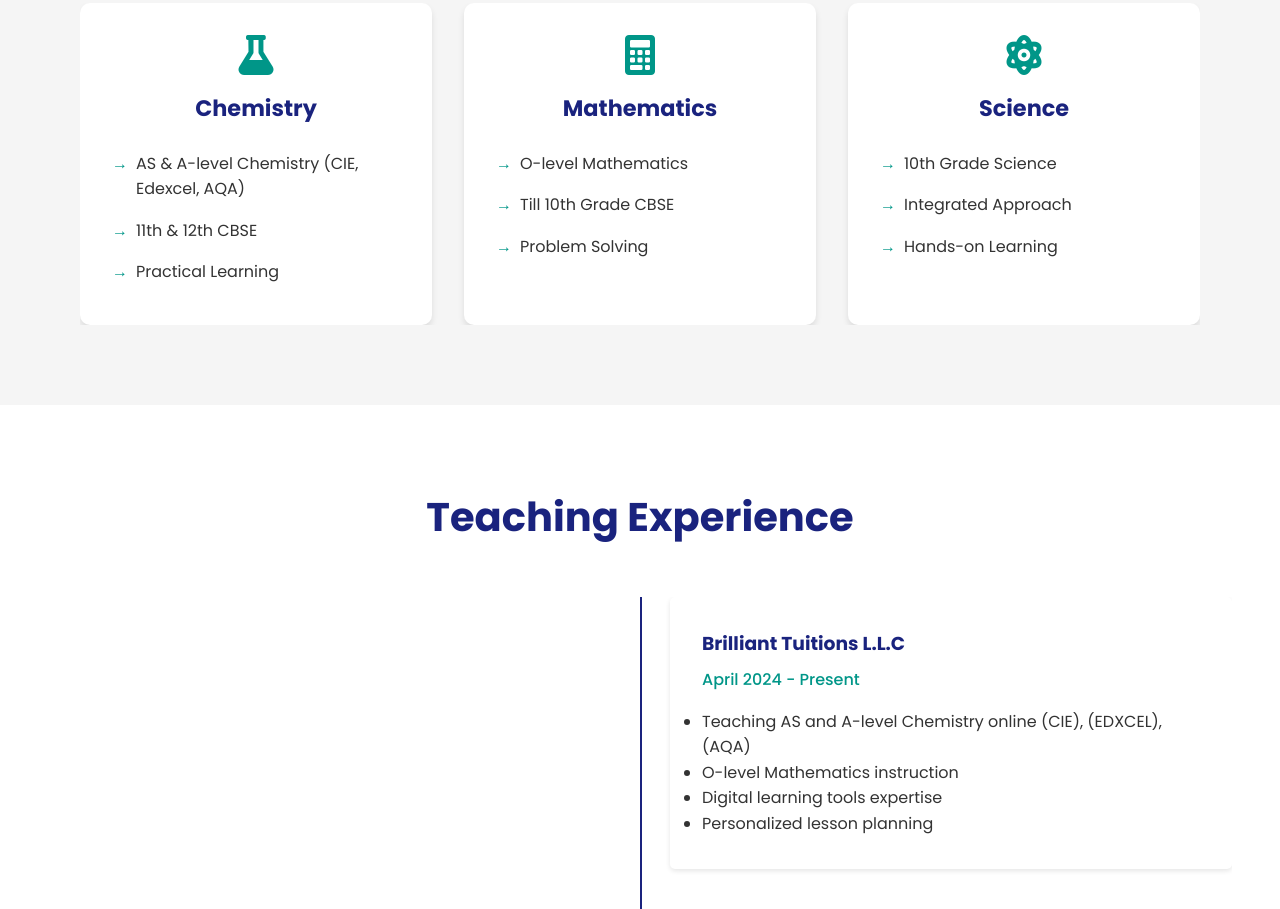
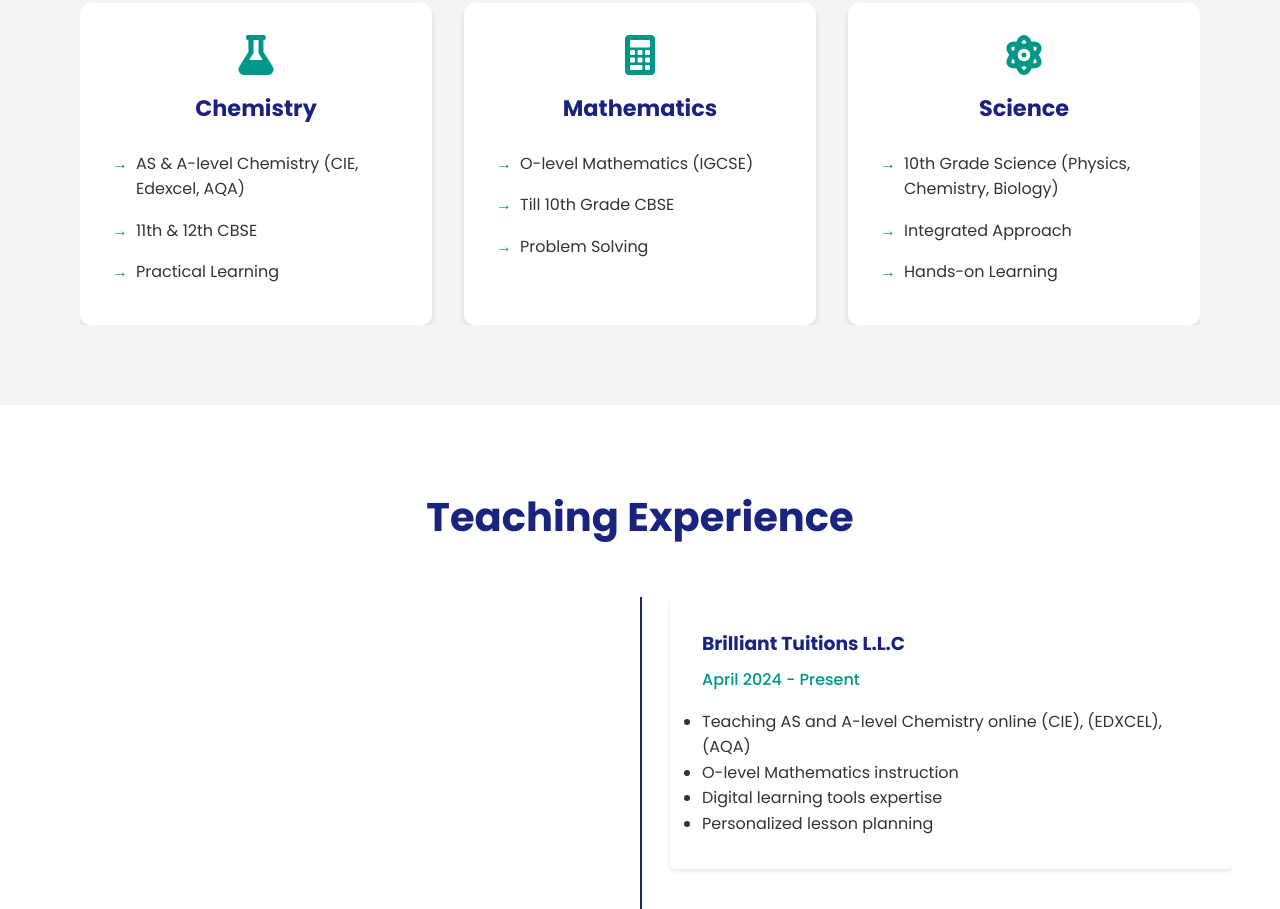
Before and after one commit to Aradhana-Rawat/Portfolio, a plain HTML site: page index.html in a window 1280 px wide. Shown: the part 1758-2667 px from the top of the page. Drawn offline with Linux system fonts and the light colour scheme.

Commit message:
Few Changes

```diff
--- a/index.html
+++ b/index.html
@@ -107,7 +107,7 @@
                             <i class="fas fa-calculator"></i>
                             <h4>Mathematics</h4>
                             <ul>
-                                <li>O-level Mathematics</li>
+                                <li>O-level Mathematics (IGCSE)</li>
                                 <li>Till 10th Grade CBSE</li>
                                 <li>Problem Solving</li>
                             </ul>
@@ -116,7 +116,7 @@
                             <i class="fas fa-atom"></i>
                             <h4>Science</h4>
                             <ul>
-                                <li>10th Grade Science</li>
+                                <li>10th Grade Science (Physics, Chemistry, Biology)</li>
                                 <li>Integrated Approach</li>
                                 <li>Hands-on Learning</li>
                             </ul>
```
